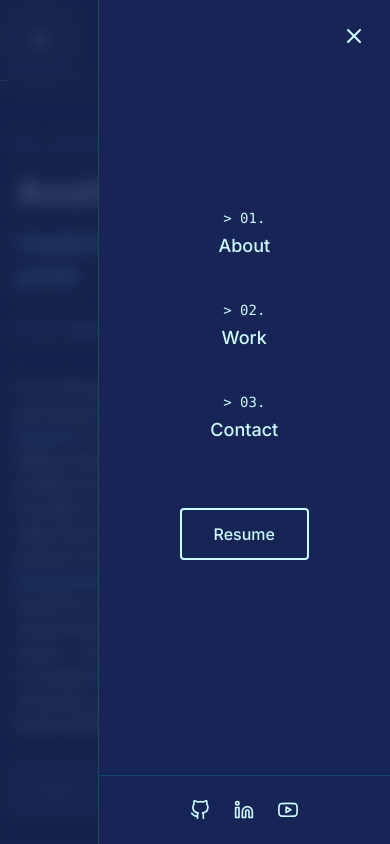
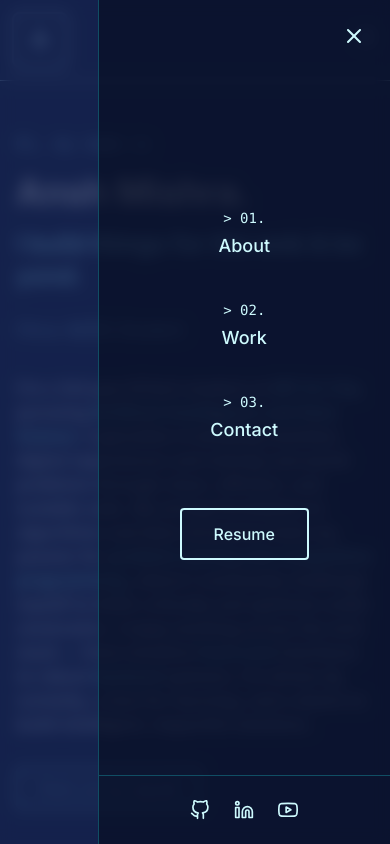
Before and after one commit to Maverick-1005/PortFolio, a Next.js app: page / in a window 390 px wide. Both pictures are taken after a click on the button "Toggle menu". Shown: the top 844 px of the page. Built offline with nearby package versions, Linux system fonts and the light colour scheme.

Commit message:
updated project background color

```diff
--- a/app/components/Navbar.tsx
+++ b/app/components/Navbar.tsx
@@ -143,7 +143,7 @@ export default function Navbar() {
 
               {/* Sidebar */}
               <motion.div
-                className="fixed inset-y-0 right-0 h-screen min-h-screen w-3/4 max-w-xs bg-blue-950 border-l border-cyan-900 z-50 sm:hidden flex flex-col"
+                className="fixed inset-y-0 right-0 h-screen min-h-screen w-3/4 max-w-xs bg-gray-950/50 border-l border-cyan-900 z-50 sm:hidden flex flex-col"
                 animate={{ x: 0 }}
                 exit={{ x: '100%' }}
                 transition={{ type: 'spring', damping: 25, stiffness: 300 }}
```
